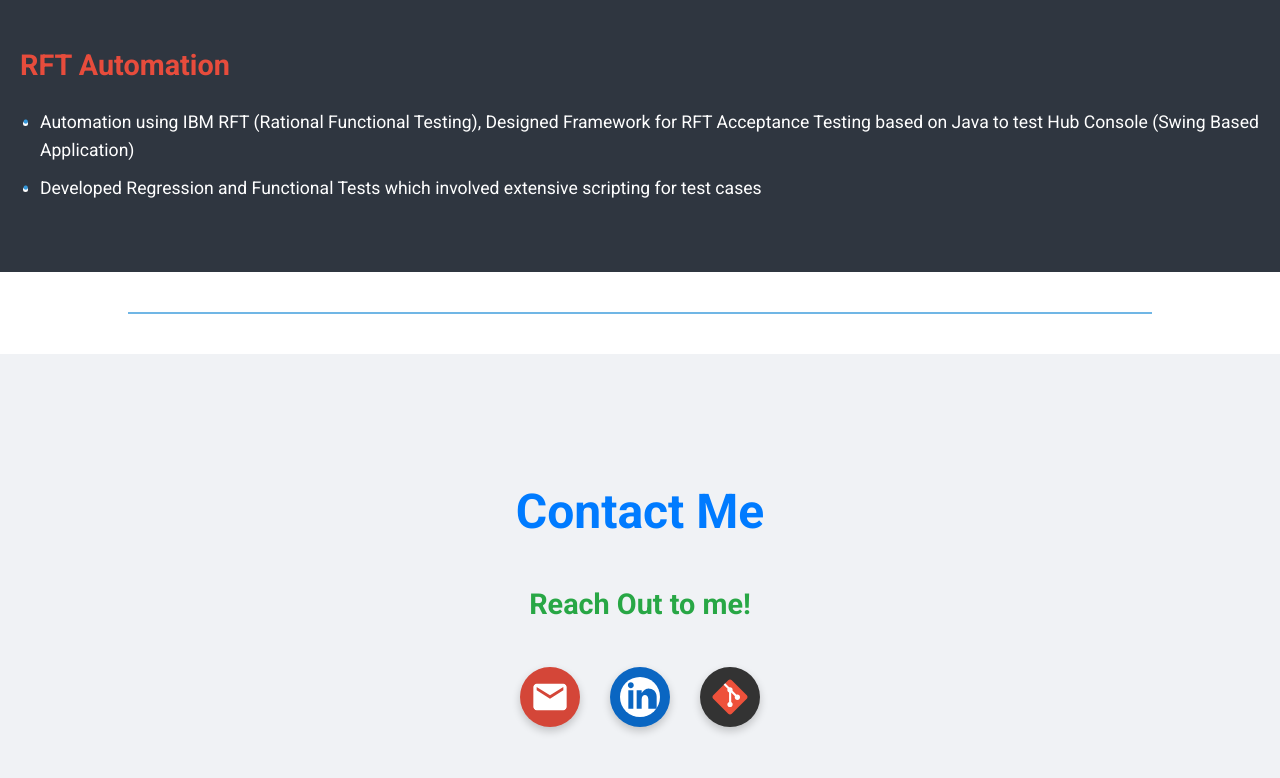
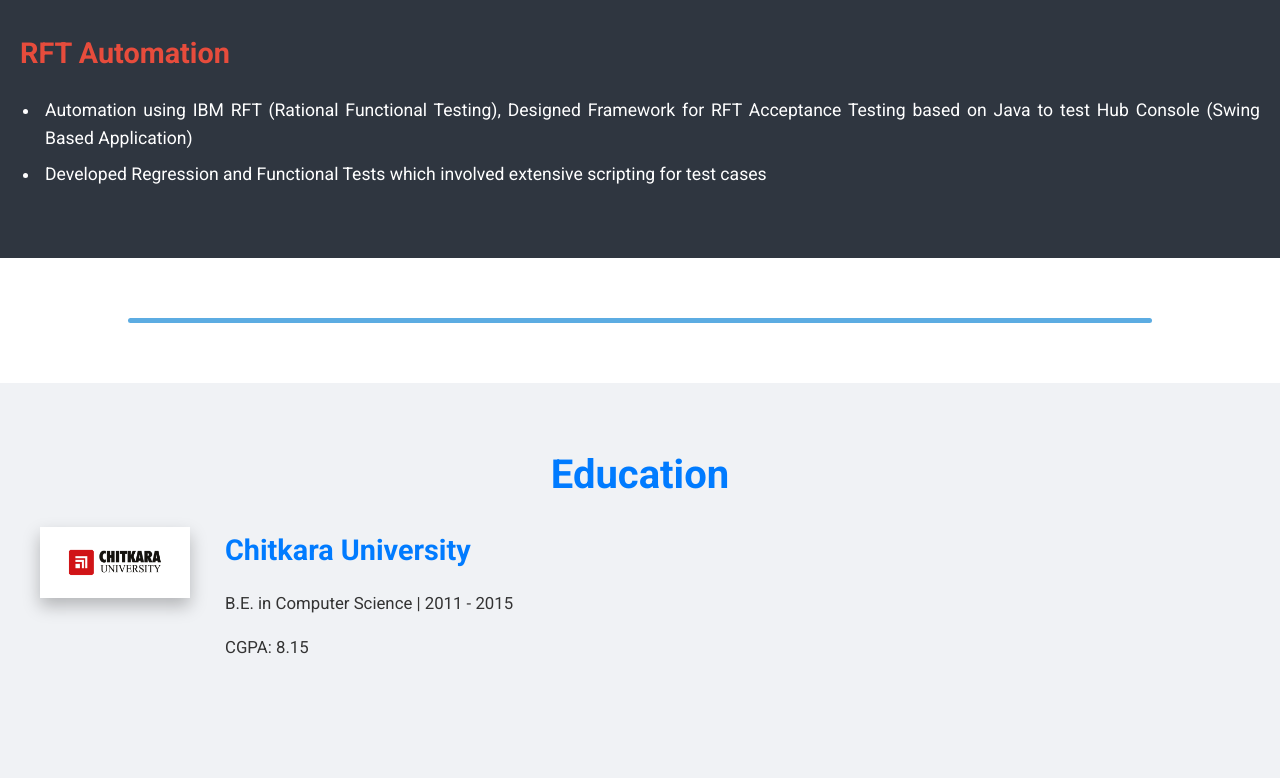
Before and after one commit to sahilsoni960/Portfolio, a React (Vite) app: page / in a window 1280 px wide. Shown: the part 3682-4460 px from the top of the page. Built offline with nearby package versions, Linux system fonts and the light colour scheme.

Commit message:
Feat: Addressed education section styling, added and removed entries, fixed bullet points in projects, and improved section dividers.

```diff
--- a/src/App.jsx
+++ b/src/App.jsx
@@ -4,6 +4,7 @@ import About from './sections/About'
 import Skills from './sections/Skills'
 import Projects from './sections/Projects'
 import Contact from './sections/Contact'
+import Education from './sections/Education'
 import Navbar from './components/Navbar'
 import initializeIntersectionObserver from './utils/intersectionObserver'
 
@@ -54,6 +55,8 @@ function App() {
       <Skills />
       <Projects />
       <div className="section-divider"></div>
+      <Education />
+      <div className="section-divider"></div>
       <Contact />
       <button id="scrollToTopBtn" title="Go to top"><i className="fas fa-arrow-up"></i></button>
     </>
--- a/src/index.css
+++ b/src/index.css
@@ -192,10 +192,17 @@ a:hover {
 
 .section-divider {
   width: 80%;
-  margin: 40px auto;
-  border-bottom: 2px solid var(--primary-color);
-  opacity: 0.7;
-  transition: border-color 0.3s ease;
+  height: 5px; /* Increased thickness for better visibility */
+  margin: 60px auto; /* Increased margin for more separation */
+  background-color: var(--primary-color); /* Use primary color as background */
+  opacity: 0.8; /* Slightly more opaque */
+  border-radius: 5px; /* Slightly rounded corners */
+  transition: background-color 0.3s ease, opacity 0.3s ease;
+}
+
+[data-theme="dark"] .section-divider {
+  background-color: var(--light-text-color); /* White background for dark mode */
+  opacity: 0.3; /* Increased opacity for better visibility in dark mode */
 }
 
 /* Responsive adjustments for smaller screens */
@@ -312,3 +319,9 @@ a:hover {
 
   /* Add more specific responsive rules for other sections if needed */
 }
+
+[data-theme="dark"] .university-logo {
+  filter: brightness(1.2) contrast(1.1); /* Slightly increase brightness and contrast for dark mode */
+}
+
+/* Add more specific responsive rules for other sections if needed */
--- /dev/null
+++ b/src/sections/Education.css
@@ -0,0 +1,54 @@
+.education-entry {
+  display: flex;
+  align-items: flex-start;
+  margin-bottom: 30px;
+  padding-bottom: 15px;
+  border-bottom: 1px solid var(--input-border);
+}
+
+.education-entry:last-child {
+  border-bottom: none;
+}
+
+.university-logo {
+  width: 150px;
+  height: auto;
+  margin-right: 35px;
+  flex-shrink: 0;
+  border-radius: 0;
+  object-fit: contain;
+  box-shadow: 0 8px 16px rgba(0, 0, 0, 0.25);
+  background-color: #ffffff;
+  padding: 10px;
+}
+
+.education-details h3 {
+  margin-top: 0;
+  margin-bottom: 8px;
+  color: var(--header-color);
+}
+
+.education-details p {
+  margin-bottom: 4px;
+  font-size: 1.05em;
+}
+
+@media (max-width: 768px) {
+  .education-entry {
+    flex-direction: column;
+    align-items: center;
+    text-align: center;
+  }
+
+  .university-logo {
+    width: 100px;
+    height: auto;
+    margin-right: 0;
+    margin-bottom: 15px;
+    padding: 8px;
+  }
+}
+
+#education h2 {
+  margin-top: -20px;
+}
--- /dev/null
+++ b/src/sections/Education.jsx
@@ -0,0 +1,20 @@
+import React from 'react';
+import './Education.css';
+
+function Education() {
+  return (
+    <section id="education">
+      <h2>Education</h2>
+      <div className="education-entry">
+        <img src="/Chitkara_University.png" alt="Chitkara University" className="university-logo" />
+        <div className="education-details">
+          <h3>Chitkara University</h3>
+          <p>B.E. in Computer Science | 2011 - 2015</p>
+          <p>CGPA: 8.15</p>
+        </div>
+      </div>
+    </section>
+  );
+}
+
+export default Education;
--- a/src/sections/Projects.css
+++ b/src/sections/Projects.css
@@ -21,8 +21,14 @@
   margin-bottom: 20px;
 }
 
+.projects-section li::before {
+  content: none;
+}
+
 .projects-section li {
-  margin-bottom: 10px;
+  margin-bottom: 8px;
+  padding-left: 5px;
+  text-align: justify;
 }
 
 @media (max-width: 768px) {
@@ -46,6 +52,7 @@
 
   .projects-section li {
     font-size: 1em;
-    margin-bottom: 8px;
+    margin-bottom: 6px;
+    padding-left: 3px;
   }
 }
```
Also changed, not shown: public/Chitkara_University.png (added), public/ssonidp1.JPEG (deleted).
